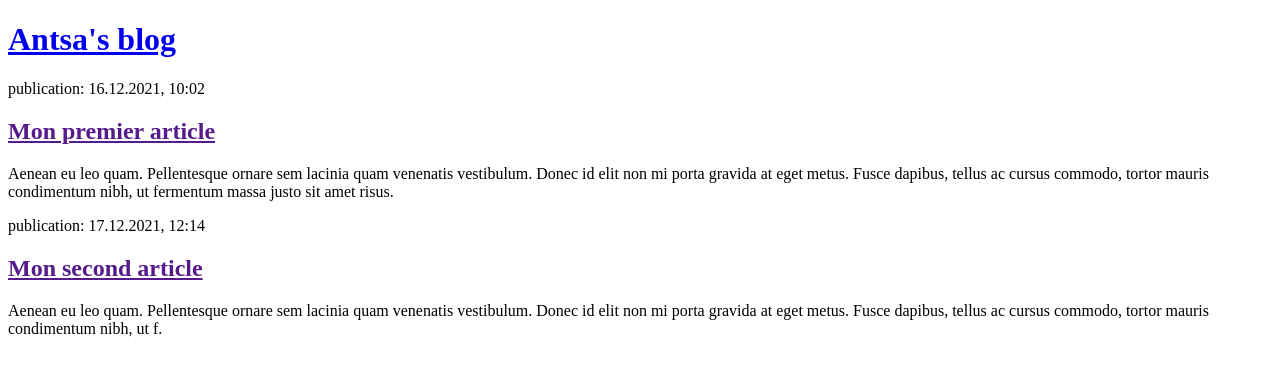
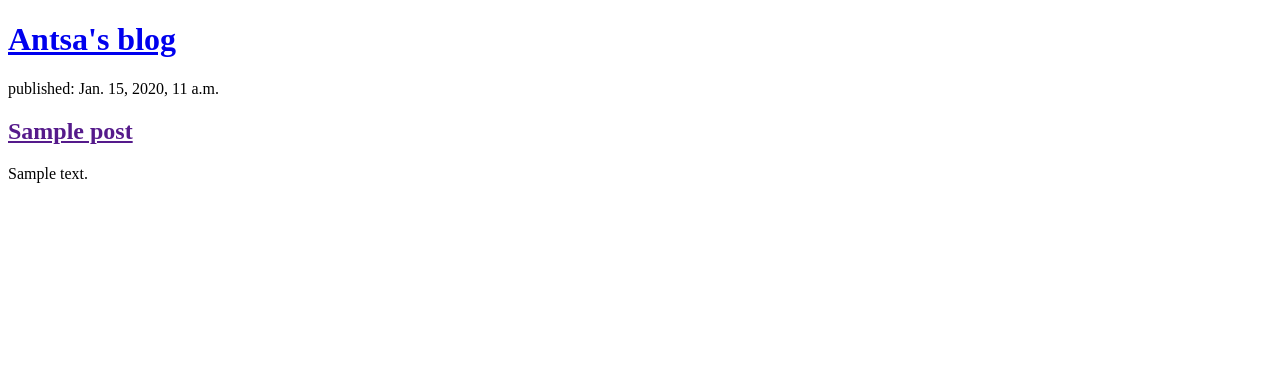
Before and after one commit to AntsaFelaniaina/my-first-blog, a Django app: page / in a window 1280 px wide. Shown: the top 376 px of the page. Run offline with Django 3.2, Linux system fonts and the light colour scheme; tables that the repository leaves empty hold one stand-in row (values such as "Sample post").

Commit message:
Modification des templates to afficher les posts contenus dans la base de données

```diff
--- a/blog/templates/blog/post_list.html
+++ b/blog/templates/blog/post_list.html
@@ -8,16 +8,12 @@
             <h1><a href="/">Antsa's blog</a></h1>
         </header>
 
+        {% for post in posts %}
         <article>
-            <time>publication: 16.12.2021, 10:02</time>
-            <h2><a href="">Mon premier article</a></h2>
-            <p>Aenean eu leo quam. Pellentesque ornare sem lacinia quam venenatis vestibulum. Donec id elit non mi porta gravida at eget metus. Fusce dapibus, tellus ac cursus commodo, tortor mauris condimentum nibh, ut fermentum massa justo sit amet risus.</p>
+            <time>published: {{post.published_date}}</time>
+            <h2><a href="">{{post.title}}</a></h2>
+            <p>{{post.text|linebreaksbr}}</p>
         </article>
-
-        <article>
-            <time>publication: 17.12.2021, 12:14</time>
-            <h2><a href="">Mon second article</a></h2>
-            <p>Aenean eu leo quam. Pellentesque ornare sem lacinia quam venenatis vestibulum. Donec id elit non mi porta gravida at eget metus. Fusce dapibus, tellus ac cursus commodo, tortor mauris condimentum nibh, ut f.</p>
-        </article>
+        {% endfor %}
     </body>
 </html>
--- a/blog/views.py
+++ b/blog/views.py
@@ -1,5 +1,8 @@
 from django.shortcuts import render
+from .models import Post
+from django.utils import timezone
 
 # Create your views here.
 def post_list(request):
-    return render(request, 'blog/post_list.html', {})
+    posts = Post.objects.filter(published_date__lte=timezone.now()).order_by('published_date')
+    return render(request, 'blog/post_list.html', {'posts' : posts})
```
